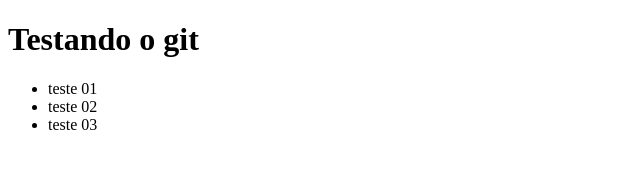
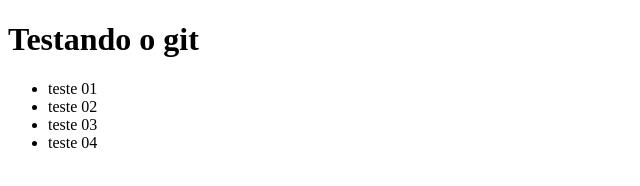
Before and after one commit to Rudst0n/git-github, a plain HTML site: page index.html in a window 1280 px wide. Shown: the full height of the page, 0-640 px from the left. Drawn offline with Linux system fonts and the light colour scheme.

Commit message:
testando o commit da ana

```diff
--- a/index.html
+++ b/index.html
@@ -11,6 +11,7 @@
         <li>teste 01 </li>
         <li>teste 02</li>
         <li>teste 03</li>
+        <li>teste 04</li>
     </ul>
 
 </body>
```
